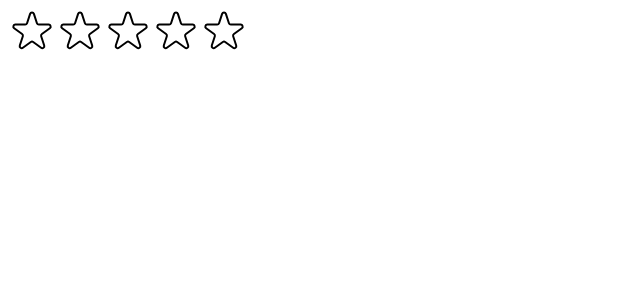
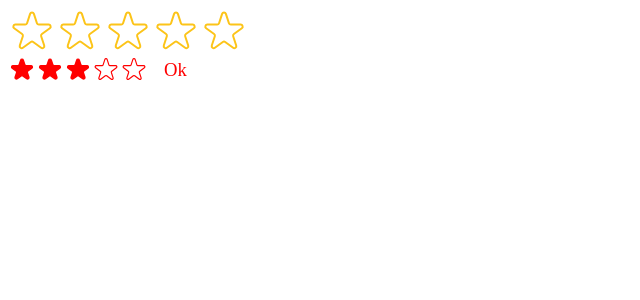
Before and after one commit to kiethohoai/usepopcorn-v2, a React (Vite) app: page / in a window 1280 px wide. Shown: the top 300 px of the page, without its empty margins (0-640 px from the left). Built offline with nearby package versions, Linux system fonts and the light colour scheme.

Commit message:
015 Improving Reusability With Props

```diff
--- a/src/StarRating.jsx
+++ b/src/StarRating.jsx
@@ -10,28 +10,29 @@ const starContainerStyle = {
   display: 'flex',
 };
 
-const textStyle = {
-  lineHeight: '1',
-  margin: '0',
-  fontSize: '28px',
-};
-
-const starStyle = {
-  width: '48px',
-  height: '48px',
-  display: 'block',
-  cursor: 'pointer',
-};
-
-export default function StarRating({ maxRating = 5 }) {
-  const [rating, setRating] = useState(0);
+export default function StarRating({
+  maxRating = 5,
+  color = '#fcc419',
+  size = 48,
+  className = '',
+  message = [],
+  defaultRating = 0,
+}) {
+  const [rating, setRating] = useState(defaultRating);
   const [tempRating, setTempRating] = useState(0);
   function handleRating(rating) {
     setRating(rating);
   }
 
+  const textStyle = {
+    lineHeight: '1',
+    margin: '0',
+    fontSize: `${size / 1.5}px`,
+    color,
+  };
+
   return (
-    <div style={containerStyle}>
+    <div style={containerStyle} className={className}>
       <div style={starContainerStyle}>
         {Array.from({ length: maxRating }, (_, i) => (
           <Star
@@ -40,15 +41,29 @@ export default function StarRating({ maxRating = 5 }) {
             full={tempRating ? tempRating >= i + 1 : rating >= i + 1}
             onHoverIn={() => setTempRating(i + 1)}
             onHoverOut={() => setTempRating(0)}
+            color={color}
+            size={size}
           />
         ))}
       </div>
-      <p style={textStyle}>{tempRating || rating || ''}</p>
+      {/* <p style={textStyle}>{tempRating || rating || ''}</p> */}
+      <p style={textStyle}>
+        {message.length === maxRating
+          ? message[tempRating ? tempRating - 1 : rating - 1]
+          : tempRating || rating || ''}
+      </p>
     </div>
   );
 }
 
-function Star({ onRate, full, onHoverIn, onHoverOut }) {
+function Star({ onRate, full, onHoverIn, onHoverOut, color, size }) {
+  const starStyle = {
+    width: `${size}px`,
+    height: `${size}px`,
+    display: 'block',
+    cursor: 'pointer',
+  };
+
   return (
     <span
       role="button"
@@ -61,8 +76,8 @@ function Star({ onRate, full, onHoverIn, onHoverOut }) {
         <svg
           xmlns="http://www.w3.org/2000/svg"
           viewBox="0 0 20 20"
-          fill="#000"
-          stroke="#000"
+          fill={color}
+          stroke={color}
         >
           <path d="M9.049 2.927c.3-.921 1.603-.921 1.902 0l1.07 3.292a1 1 0 00.95.69h3.462c.969 0 1.371 1.24.588 1.81l-2.8 2.034a1 1 0 00-.364 1.118l1.07 3.292c.3.921-.755 1.688-1.54 1.118l-2.8-2.034a1 1 0 00-1.175 0l-2.8 2.034c-.784.57-1.838-.197-1.539-1.118l1.07-3.292a1 1 0 00-.364-1.118L2.98 8.72c-.783-.57-.38-1.81.588-1.81h3.461a1 1 0 00.951-.69l1.07-3.292z" />
         </svg>
@@ -71,7 +86,7 @@ function Star({ onRate, full, onHoverIn, onHoverOut }) {
           xmlns="http://www.w3.org/2000/svg"
           fill="none"
           viewBox="0 0 24 24"
-          stroke="#000"
+          stroke={color}
         >
           <path
             strokeLinecap="round"
@@ -84,36 +99,3 @@ function Star({ onRate, full, onHoverIn, onHoverOut }) {
     </span>
   );
 }
-
-/*
-FULL STAR
-
-<svg
-  xmlns="http://www.w3.org/2000/svg"
-  viewBox="0 0 20 20"
-  fill="#000"
-  stroke="#000"
->
-  <path
-    d="M9.049 2.927c.3-.921 1.603-.921 1.902 0l1.07 3.292a1 1 0 00.95.69h3.462c.969 0 1.371 1.24.588 1.81l-2.8 2.034a1 1 0 00-.364 1.118l1.07 3.292c.3.921-.755 1.688-1.54 1.118l-2.8-2.034a1 1 0 00-1.175 0l-2.8 2.034c-.784.57-1.838-.197-1.539-1.118l1.07-3.292a1 1 0 00-.364-1.118L2.98 8.72c-.783-.57-.38-1.81.588-1.81h3.461a1 1 0 00.951-.69l1.07-3.292z"
-  />
-</svg>
-
-
-EMPTY STAR
-
-<svg
-  xmlns="http://www.w3.org/2000/svg"
-  fill="none"
-  viewBox="0 0 24 24"
-  stroke="#000"
->
-  <path
-    strokeLinecap="round"
-    strokeLinejoin="round"
-    strokeWidth="{2}"
-    d="M11.049 2.927c.3-.921 1.603-.921 1.902 0l1.519 4.674a1 1 0 00.95.69h4.915c.969 0 1.371 1.24.588 1.81l-3.976 2.888a1 1 0 00-.363 1.118l1.518 4.674c.3.922-.755 1.688-1.538 1.118l-3.976-2.888a1 1 0 00-1.176 0l-3.976 2.888c-.783.57-1.838-.197-1.538-1.118l1.518-4.674a1 1 0 00-.363-1.118l-3.976-2.888c-.784-.57-.38-1.81.588-1.81h4.914a1 1 0 00.951-.69l1.519-4.674z"
-  />
-</svg>
-
-*/
--- a/src/main.jsx
+++ b/src/main.jsx
@@ -6,8 +6,13 @@ import StarRating from './StarRating';
 
 createRoot(document.getElementById('root')).render(
   <StrictMode>
-    {/* <StarRating maxRating={5} />
-    <StarRating maxRating={10} /> */}
     <StarRating />
+    <StarRating
+      size={28}
+      color="red"
+      className="test"
+      message={['Terible', 'Bad', 'Ok', 'Good', 'Amazing']}
+      defaultRating={3}
+    />
   </StrictMode>,
 );
```
Also changed, not shown: 1 other file (tests, documents, lock files or other folders).
